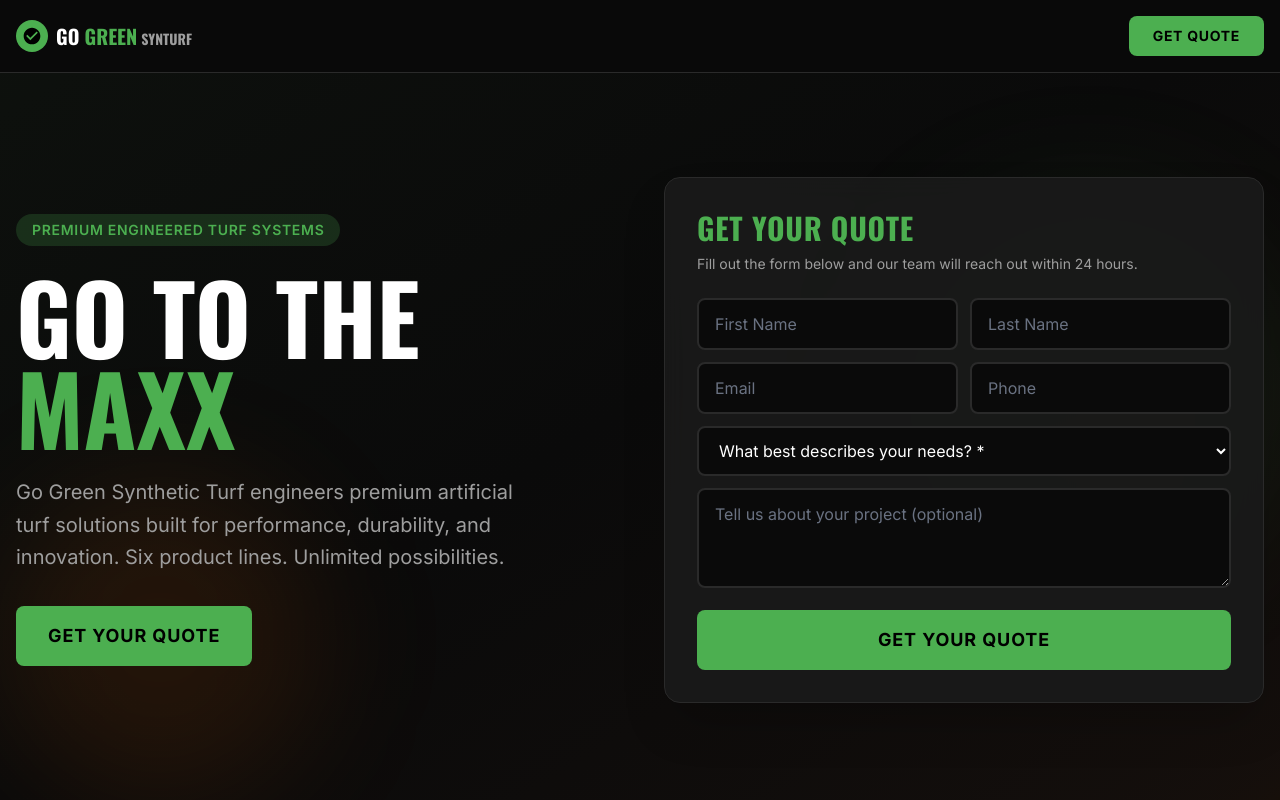
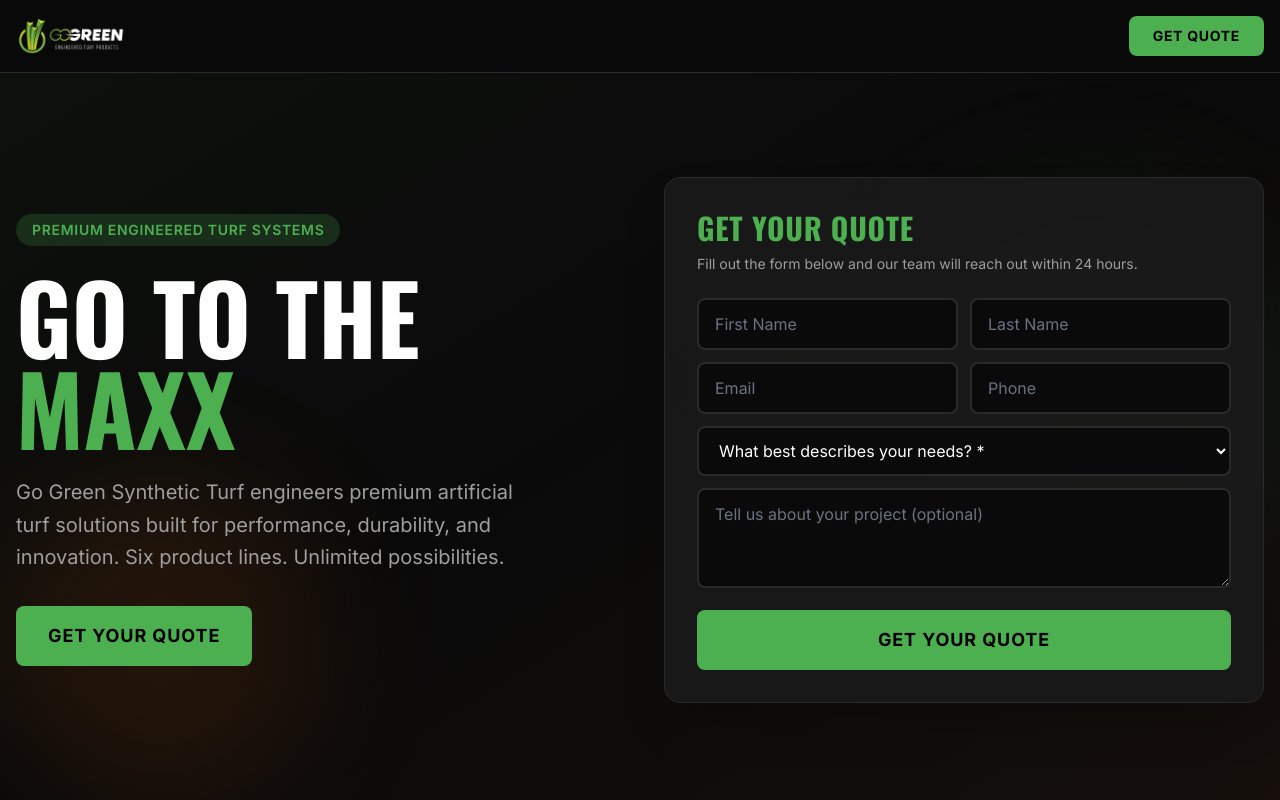
Before and after one commit to Landing-Pages-Websites/go-green-synturf-landing, a Next.js app: page / in a window 1280 px wide. Shown: the top 800 px of the page. Built offline with nearby package versions, Linux system fonts and the light colour scheme.

Commit message:
Add real client logo from gogreensynturf.com

```diff
--- a/src/app/page.tsx
+++ b/src/app/page.tsx
@@ -104,16 +104,7 @@
       {/* Header */}
       <header className="fixed top-0 w-full z-50 bg-dark/95 backdrop-blur-md border-b border-dark-border">
         <div className="max-w-7xl mx-auto px-4 py-4 flex items-center justify-between">
-          <div className="flex items-center gap-2">
-            <div className="w-8 h-8 bg-primary rounded-full flex items-center justify-center">
-              <svg className="w-5 h-5 text-black" viewBox="0 0 24 24" fill="currentColor"><path d="M12 2C6.48 2 2 6.48 2 12s4.48 10 10 10 10-4.48 10-10S17.52 2 12 2zm-2 15l-5-5 1.41-1.41L10 14.17l7.59-7.59L19 8l-9 9z"/></svg>
-            </div>
-            <span className="font-display text-xl font-bold uppercase">
-              <span className="text-white">Go</span>
-              <span className="text-primary"> Green</span>
-              <span className="text-text-muted text-sm ml-1">Synturf</span>
-            </span>
-          </div>
+          <img src="/gogreen-logo-light.png" alt="Go Green Synthetic Turf" className="h-10 w-auto" />
           <a href="#hero-form" className="bg-primary text-black px-6 py-2.5 rounded-lg font-bold uppercase tracking-wider text-sm hover:bg-primary/90 transition-all">
             Get Quote
           </a>
```
Also changed, not shown: public/gogreen-logo-dark.png (added), public/gogreen-logo-light.png (added).
